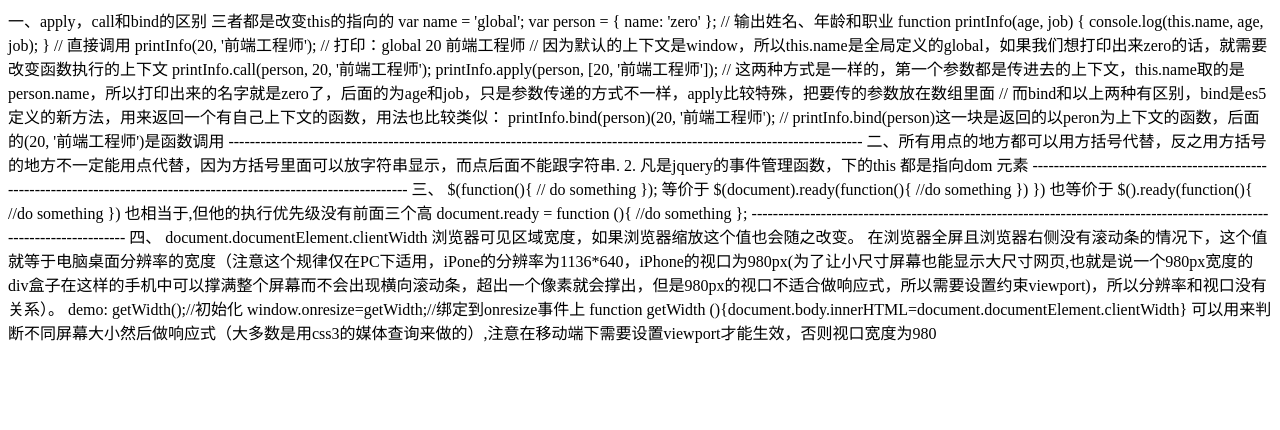
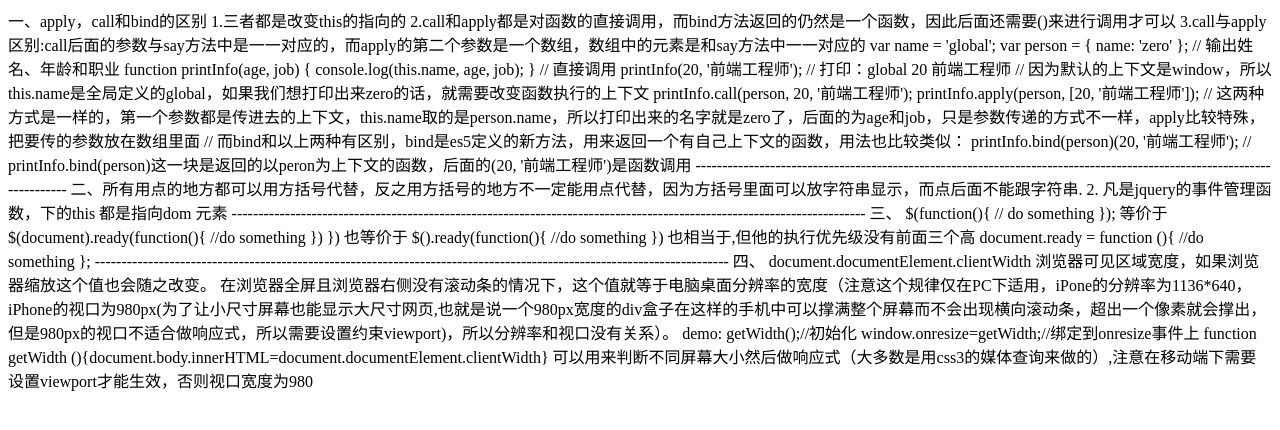
Before and after one commit to LuvTian/FE-Notes, a plain HTML site: page js笔记.html in a window 1280 px wide. Drawn offline with Linux system fonts and the light colour scheme.

Commit message:
call apply bind

```diff
--- a/js笔记.html
+++ b/js笔记.html
@@ -7,7 +7,9 @@
 </head>
 <body>
     一、apply，call和bind的区别
-    三者都是改变this的指向的
+    1.三者都是改变this的指向的
+    2.call和apply都是对函数的直接调用，而bind方法返回的仍然是一个函数，因此后面还需要()来进行调用才可以
+    3.call与apply区别:call后面的参数与say方法中是一一对应的，而apply的第二个参数是一个数组，数组中的元素是和say方法中一一对应的
 
     var name = 'global';
     var person = {
```
